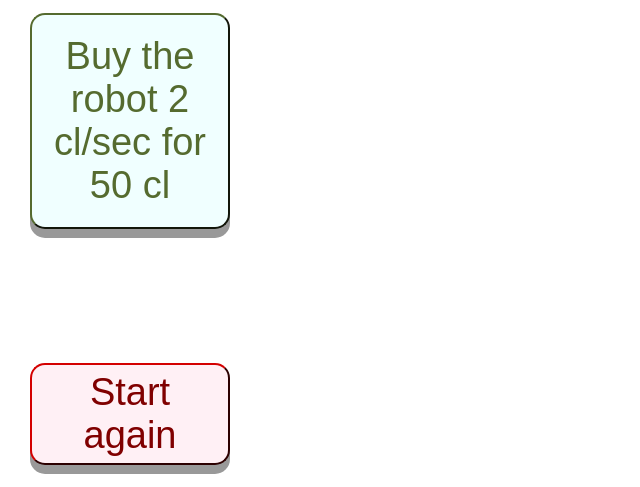
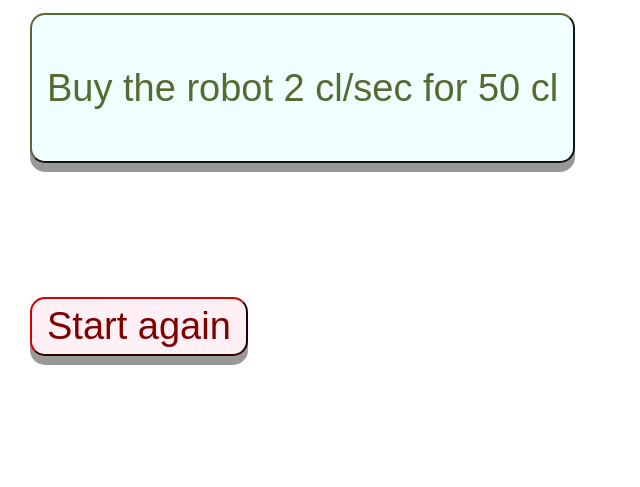
Before and after one commit to DinaVolna/Clicker, a plain HTML site: page index.html in a window 1280 px wide. Shown: the part 338-825 px from the top of the page, without its empty margins (0-640 px from the left). After the commit the page ends 800 px from the top, so only its background shows below. Drawn offline with Linux system fonts and the light colour scheme.

Commit message:
first commit

```diff
--- a/style.css
+++ b/style.css
@@ -3,7 +3,7 @@
   display: block;
   text-align: center;
   font-size: 38px;
-  width: 200px;
+  /*width: 200px;0*/
   border-radius: 15px;
   transition: all 0.5s;
   cursor: pointer;
@@ -53,6 +53,7 @@
   padding: 20px 15px;
   background-color: azure;
   border-color: darkolivegreen;
+  height: 150px;
 }
 
 #del {
```
